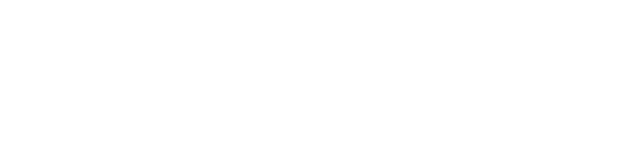
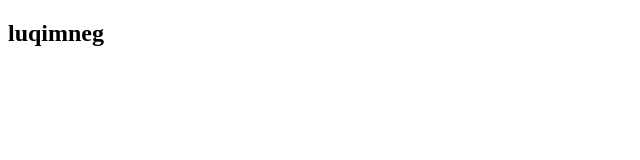
Before and after one commit to lqm888/myproject_pingan, a plain HTML site: page html/html空.html in a window 1280 px wide. Shown: the whole page, without its empty margins (0-640 px from the left). Drawn offline with Linux system fonts and the light colour scheme.

Commit message:
创建分支

```diff
--- a/html/html空.html
+++ b/html/html空.html
@@ -7,6 +7,6 @@
     <title>Document</title>
 </head>
 <body>
-
+    <h2>luqimneg</h2>
 </body>
 </html>
```
